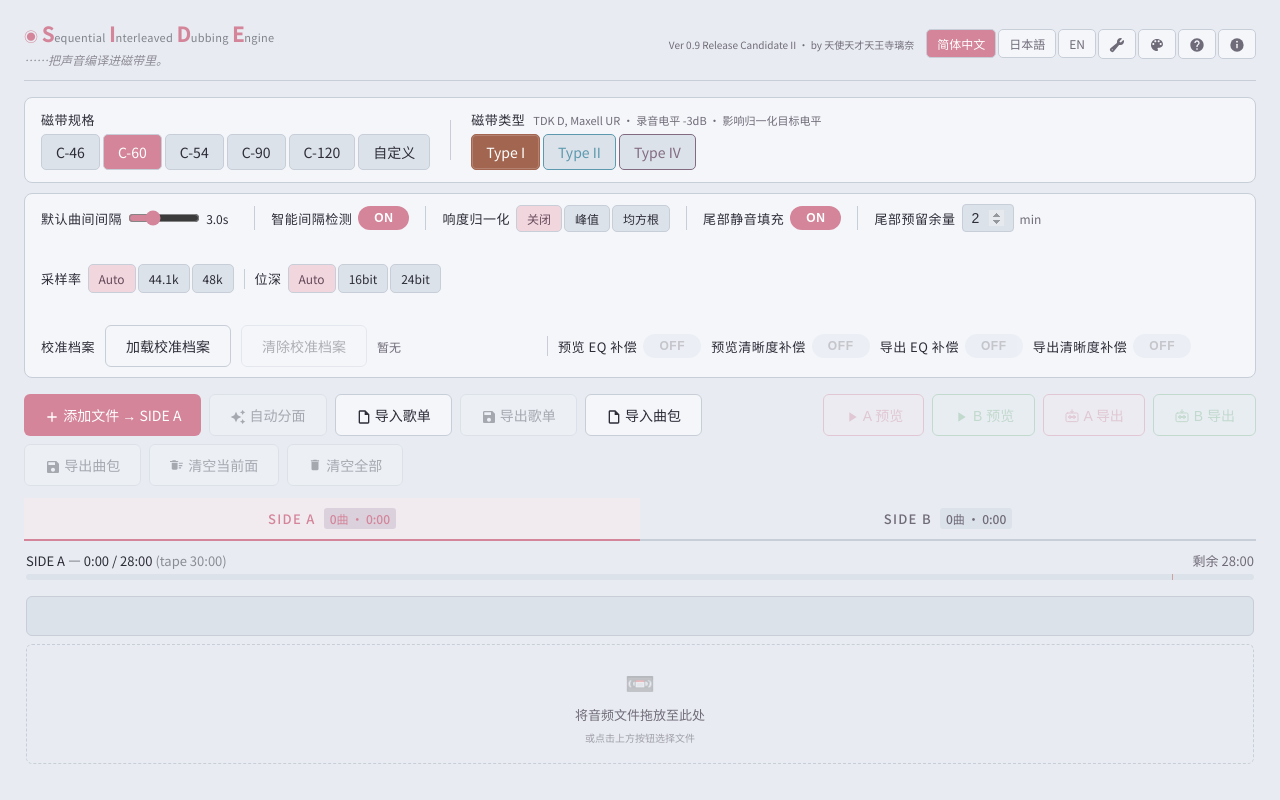
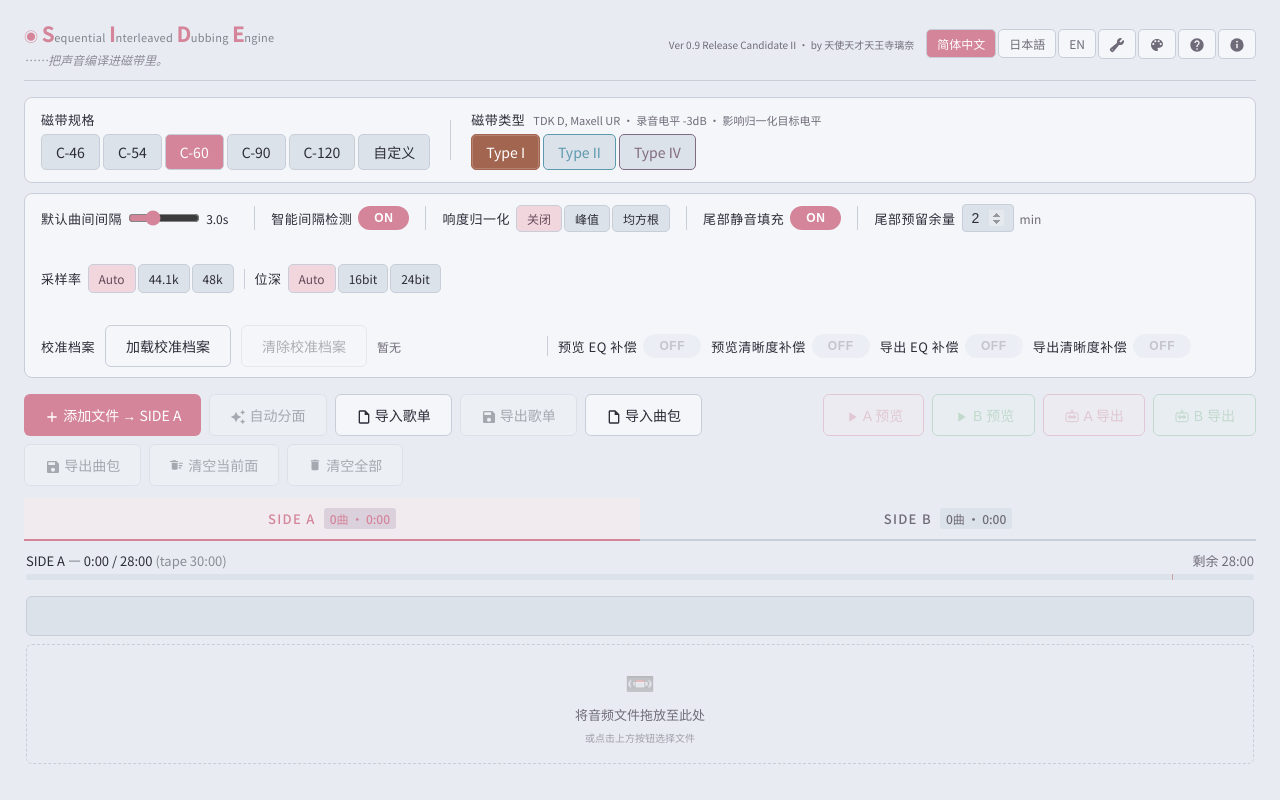
Before and after one commit to Pichuworks/rina-side, a React (Vite) app: page / in a window 1280 px wide. Shown: the top 800 px of the page. Built offline with nearby package versions, Linux system fonts and the light colour scheme.

Commit message:
fix sort

```diff
--- a/src/App.jsx
+++ b/src/App.jsx
@@ -131,8 +131,8 @@ function deriveTapeTypeColors(accent) {
 }
 
 const TAPE_PRESETS = {
-  C46: { label: "C-46", sideMinutes: 23 }, C60: { label: "C-60", sideMinutes: 30 },
-  C54: { label: "C-54", sideMinutes: 27 },
+  C46: { label: "C-46", sideMinutes: 23 }, C54: { label: "C-54", sideMinutes: 27 },
+  C60: { label: "C-60", sideMinutes: 30 },
   C90: { label: "C-90", sideMinutes: 45 }, C120: { label: "C-120", sideMinutes: 60 },
 };
 const TAPE_TYPES = {
```
